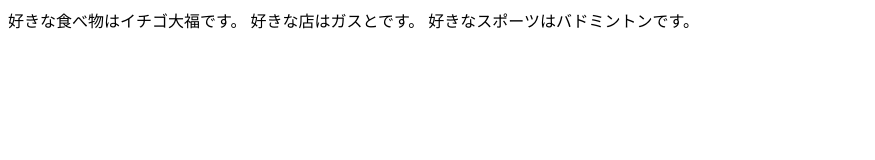
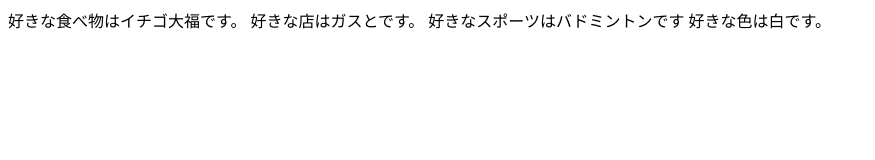
Before and after one commit to tenten0002/command-practice, a plain HTML site: page index.html in a window 1280 px wide. Shown: the whole page, without its empty margins (0-875 px from the left). Drawn offline with Linux system fonts and the light colour scheme.

Commit message:
好きな色を追加

```diff
--- a/index.html
+++ b/index.html
@@ -3,6 +3,7 @@
 <body>
 	好きな食べ物はイチゴ大福です。
 	好きな店はガスとです。
-	好きなスポーツはバドミントンです。
+	好きなスポーツはバドミントンです
+	好きな色は白です。
 </body>
 </html>
```
